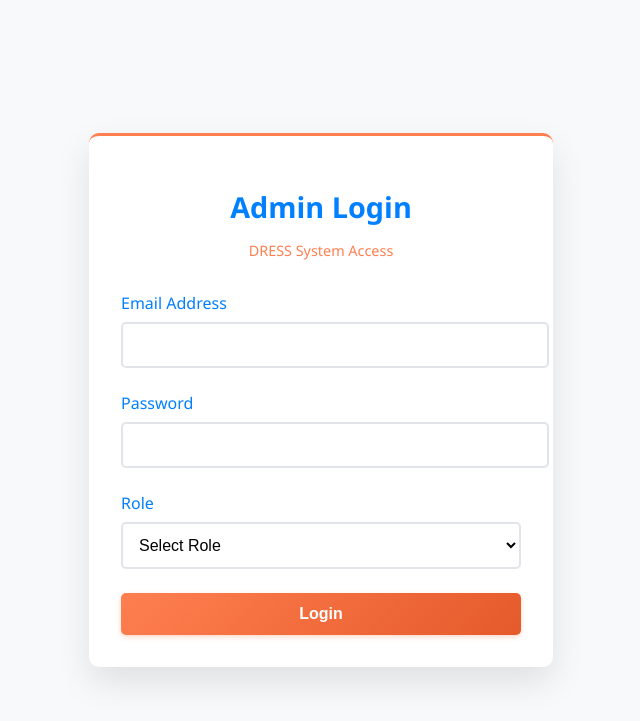
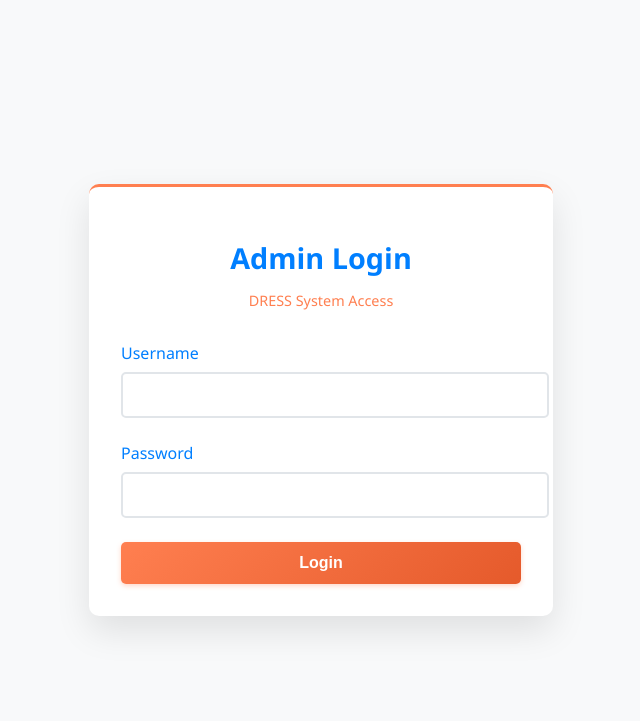
Before and after one commit to NaldCapuno/DRESS, a Flask app: page /login in a window 1280 px wide. Shown: the top 721 px of the page, without its empty margins (319-959 px from the left). Run offline with Flask 3, Linux system fonts and the light colour scheme.

Commit message:
connect login to database and implement role

```diff
--- a/app.py
+++ b/app.py
@@ -1,4 +1,4 @@
-from flask import Flask, render_template, request, jsonify, url_for, Response
+from flask import Flask, render_template, request, jsonify, url_for, Response, session, redirect
 import os
 from werkzeug.utils import secure_filename
 import cv2
@@ -24,6 +24,9 @@ app.config['CAPTURE_FOLDER'] = 'static/captures'
 app.config['MAX_CONTENT_LENGTH'] = 16 * 1024 * 1024  # 16MB max file size
 app.config['CONF_THRESHOLD'] = 0.5  # Lowered from 0.85 for debugging
 ALLOWED_EXTENSIONS = {'png', 'jpg', 'jpeg'}
+
+# Session secret key
+app.config['SECRET_KEY'] = os.getenv('SECRET_KEY', 'dev-insecure-change-me')
 
 # Required attire per gender
 REQUIRED_UNIFORM_BY_GENDER = {
@@ -344,34 +347,43 @@ def login():
 @app.route('/login', methods=['POST'])
 def login_post():
     try:
-        data = request.get_json()
-        email = data.get('email')
-        password = data.get('password')
-        role = data.get('role')
+        data = request.get_json(silent=True) or {}
+        # Support both keys for backward compatibility
+        username = (data.get('username') or data.get('email') or '').strip()
+        password = (data.get('password') or '').strip()
 
-        # Simple authentication - you can enhance this with proper database checks
-        # For now, using basic validation
-        if email and password and role:
-            # Here you would typically check against a database
-            # For demo purposes, accepting any valid email/password/role combination
-            return jsonify({
-                'success': True,
-                'message': 'Login successful'
-            })
-        else:
-            return jsonify({
-                'success': False,
-                'error': 'Please fill in all fields'
-            })
+        if not username or not password:
+            return jsonify({'success': False, 'error': 'Please fill in all fields'}), 400
+
+        admin = db_manager.verify_admin_credentials(username, password)
+        if not admin:
+            return jsonify({'success': False, 'error': 'Invalid username or password'}), 401
+
+        # Store minimal admin info in session
+        session['admin'] = {
+            'admin_id': admin.get('admin_id'),
+            'username': admin.get('username'),
+            'role': (admin.get('role') or '').lower()
+        }
+
+        return jsonify({'success': True, 'message': 'Login successful', 'admin': session['admin']})
     except Exception as e:
-        return jsonify({
-            'success': False,
-            'error': 'Login failed. Please try again.'
-        })
+        app.logger.error(f"Login error: {e}")
+        return jsonify({'success': False, 'error': 'Login failed. Please try again.'}), 500
 
 @app.route('/dashboard')
 def dashboard():
+    admin = session.get('admin')
+    if not admin:
+        return redirect(url_for('login'))
+    if (admin.get('role') or '').lower() != 'security':
+        return jsonify({'success': False, 'error': 'Forbidden: security role required'}), 403
     return render_template('dashboard.html')
+
+@app.route('/logout', methods=['POST'])
+def logout():
+    session.pop('admin', None)
+    return jsonify({'success': True, 'message': 'Logged out'})
 
 @app.route('/rfid/read_uid', methods=['GET'])
 def rfid_read_uid():
--- a/templates/login.html
+++ b/templates/login.html
@@ -17,8 +17,8 @@
 
         <form id="login-form">
             <div class="form-group">
-                <label for="email">Email Address</label>
-                <input type="email" id="email" name="email" required>
+                <label for="username">Username</label>
+                <input type="text" id="username" name="username" required>
             </div>
 
             <div class="form-group">
@@ -26,16 +26,7 @@
                 <input type="password" id="password" name="password" required>
             </div>
 
-            <div class="role-selector">
-                <label for="role">Role</label>
-                <select id="role" name="role" required>
-                    <option value="">Select Role</option>
-                    <option value="Security">Security</option>
-                    <option value="OSAS">OSAS</option>
-                    <option value="Dean">Dean</option>
-                    <option value="Guidance">Guidance</option>
-                </select>
-            </div>
+
 
             <button type="submit" class="login-btn" id="login-btn">
                 Login
@@ -51,9 +42,9 @@
         document.getElementById('login-form').addEventListener('submit', async (e) => {
             e.preventDefault();
 
-            const email = document.getElementById('email').value;
+            const username = document.getElementById('username').value;
             const password = document.getElementById('password').value;
-            const role = document.getElementById('role').value;
+
             const loginBtn = document.getElementById('login-btn');
             const loading = document.getElementById('loading');
             const messageContainer = document.getElementById('message-container');
@@ -72,9 +63,8 @@
                         'Content-Type': 'application/json',
                     },
                     body: JSON.stringify({
-                        email: email,
-                        password: password,
-                        role: role
+                        username: username,
+                        password: password
                     })
                 });
 
```
Also changed, not shown: database.py (+45 -1 lines).
